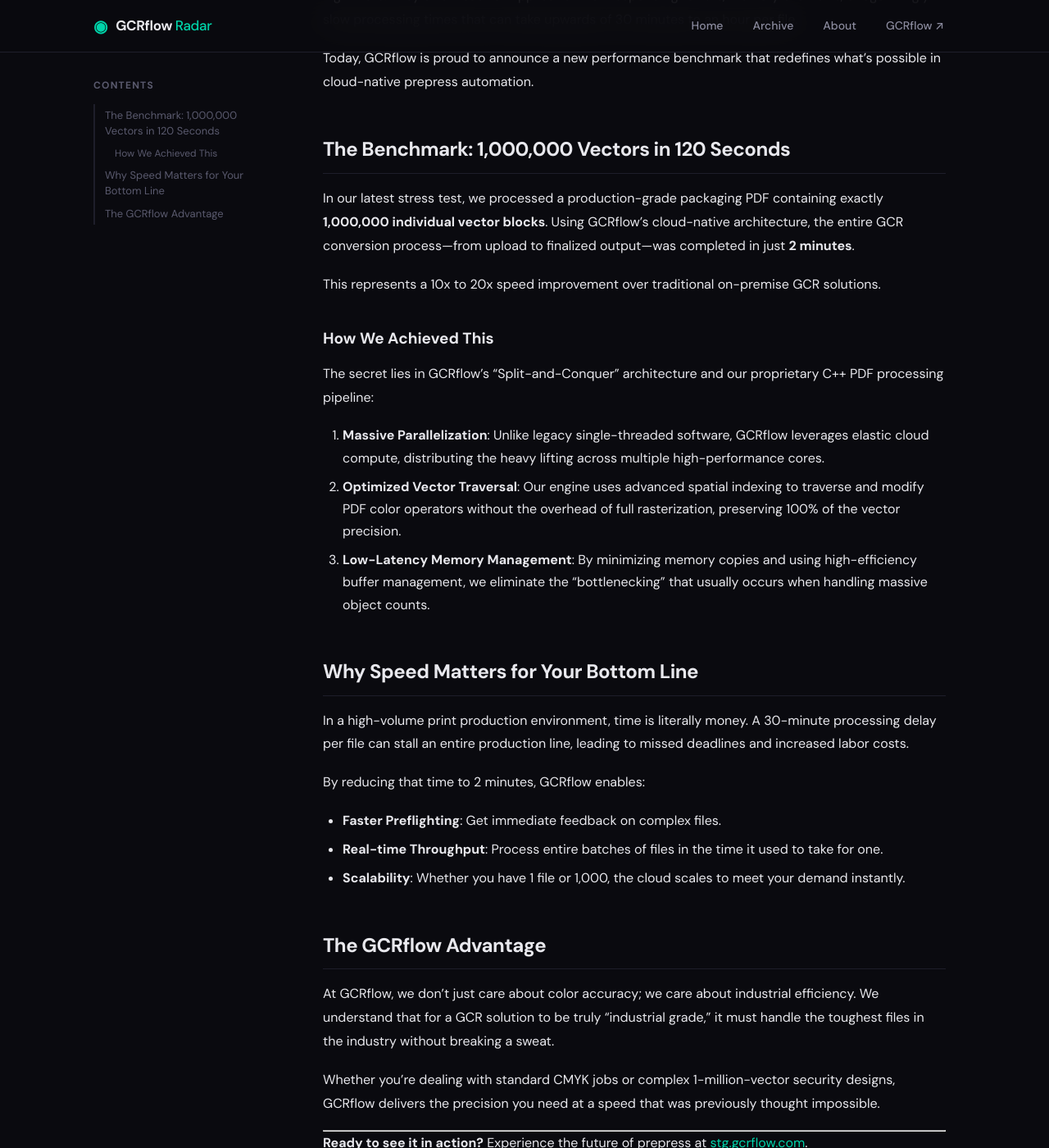
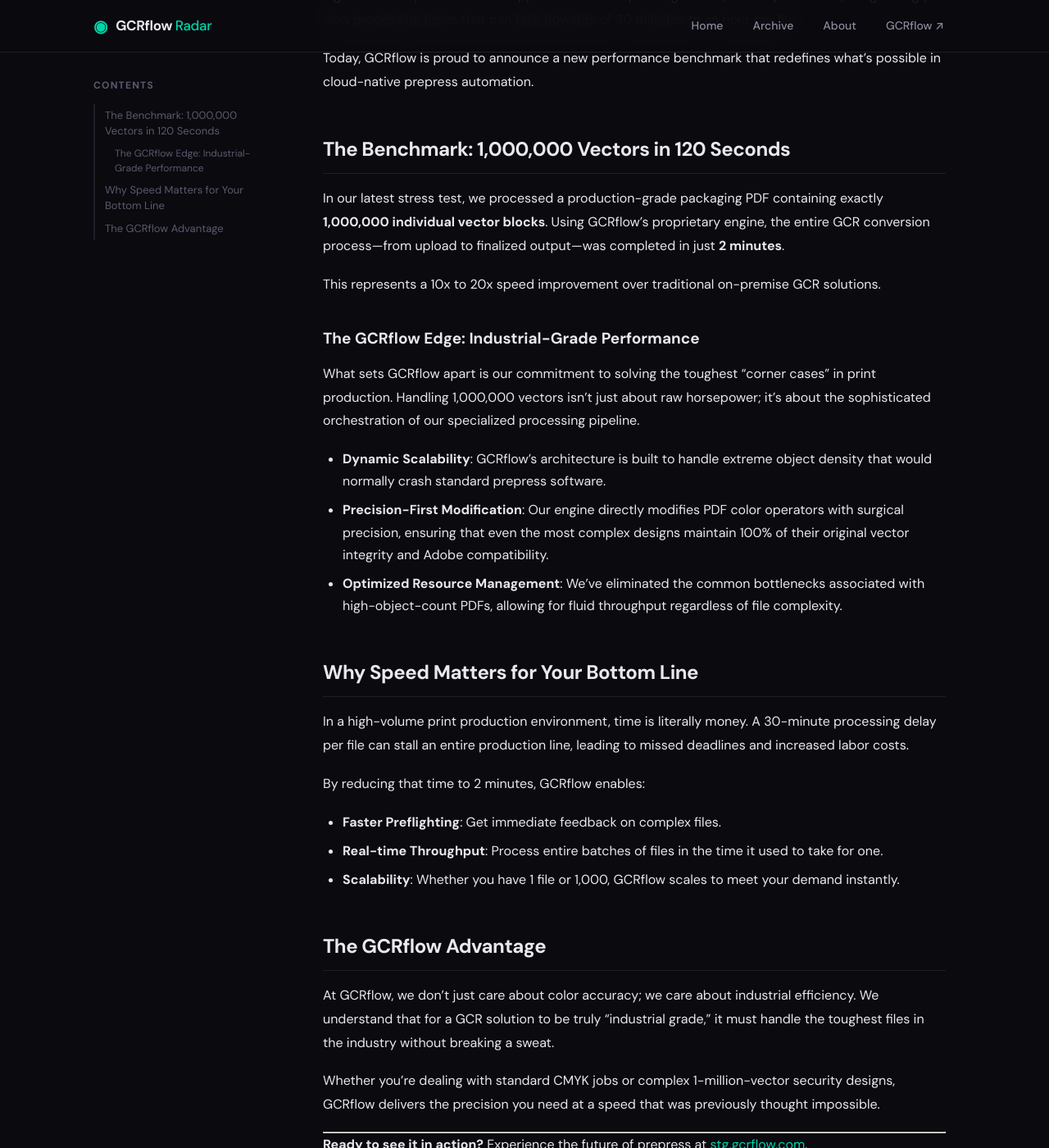
Before and after one commit to L6891244/gcrflow-radar, a Jekyll site: the page built from _posts/2026-03-01-breaking-the-vector-barrier.md, in a window 1280 px wide and 1400 px high, scrolled down 625 px. Shown: the whole window at 82% size. Built offline with Jekyll 4.4.1, drawn with Linux system fonts in a browser that asks for light colours; some of the changed text lies outside the part shown.

Commit message:
Update: Obfuscate technical details while maintaining marketing benchmark

```diff
--- a/_posts/2026-03-01-breaking-the-vector-barrier.md
+++ b/_posts/2026-03-01-breaking-the-vector-barrier.md
@@ -1,7 +1,7 @@
 ---
 title: "Breaking the Vector Barrier: How GCRflow Processes 1 Million Blocks in 2 Minutes"
 date: 2026-03-01
-description: "A deep dive into GCRflow's high-performance PDF engine, achieving unprecedented processing speeds for complex vector-heavy packaging files."
+description: "A benchmark report on GCRflow's industrial-grade performance, achieving unprecedented processing speeds for complex vector-heavy packaging files."
 tags: [GCR, Performance, PDF Engine, Prepress Automation]
 toc: true
 ---
@@ -14,17 +14,17 @@
 
 ## The Benchmark: 1,000,000 Vectors in 120 Seconds
 
-In our latest stress test, we processed a production-grade packaging PDF containing exactly **1,000,000 individual vector blocks**. Using GCRflow’s cloud-native architecture, the entire GCR conversion process—from upload to finalized output—was completed in just **2 minutes**.
+In our latest stress test, we processed a production-grade packaging PDF containing exactly **1,000,000 individual vector blocks**. Using GCRflow’s proprietary engine, the entire GCR conversion process—from upload to finalized output—was completed in just **2 minutes**.
 
 This represents a 10x to 20x speed improvement over traditional on-premise GCR solutions.
 
-### How We Achieved This
+### The GCRflow Edge: Industrial-Grade Performance
 
-The secret lies in GCRflow’s "Split-and-Conquer" architecture and our proprietary C++ PDF processing pipeline:
+What sets GCRflow apart is our commitment to solving the toughest "corner cases" in print production. Handling 1,000,000 vectors isn't just about raw horsepower; it's about the sophisticated orchestration of our specialized processing pipeline.
 
-1.  **Massive Parallelization**: Unlike legacy single-threaded software, GCRflow leverages elastic cloud compute, distributing the heavy lifting across multiple high-performance cores.
-2.  **Optimized Vector Traversal**: Our engine uses advanced spatial indexing to traverse and modify PDF color operators without the overhead of full rasterization, preserving 100% of the vector precision.
-3.  **Low-Latency Memory Management**: By minimizing memory copies and using high-efficiency buffer management, we eliminate the "bottlenecking" that usually occurs when handling massive object counts.
+*   **Dynamic Scalability**: GCRflow's architecture is built to handle extreme object density that would normally crash standard prepress software.
+*   **Precision-First Modification**: Our engine directly modifies PDF color operators with surgical precision, ensuring that even the most complex designs maintain 100% of their original vector integrity and Adobe compatibility.
+*   **Optimized Resource Management**: We've eliminated the common bottlenecks associated with high-object-count PDFs, allowing for fluid throughput regardless of file complexity.
 
 ## Why Speed Matters for Your Bottom Line
 
@@ -33,11 +33,11 @@
 By reducing that time to 2 minutes, GCRflow enables:
 *   **Faster Preflighting**: Get immediate feedback on complex files.
 *   **Real-time Throughput**: Process entire batches of files in the time it used to take for one.
-*   **Scalability**: Whether you have 1 file or 1,000, the cloud scales to meet your demand instantly.
+*   **Scalability**: Whether you have 1 file or 1,000, GCRflow scales to meet your demand instantly.
 
 ## The GCRflow Advantage
 
-At GCRflow, we don't just care about color accuracy; we care about industrial efficiency. We understand that for a GCR solution to be truly "industrial grade," it must handle the toughest files in the industry without breaking a sweat.
+At GCRflow, we don’t just care about color accuracy; we care about industrial efficiency. We understand that for a GCR solution to be truly "industrial grade," it must handle the toughest files in the industry without breaking a sweat.
 
 Whether you're dealing with standard CMYK jobs or complex 1-million-vector security designs, GCRflow delivers the precision you need at a speed that was previously thought impossible.
 
```
